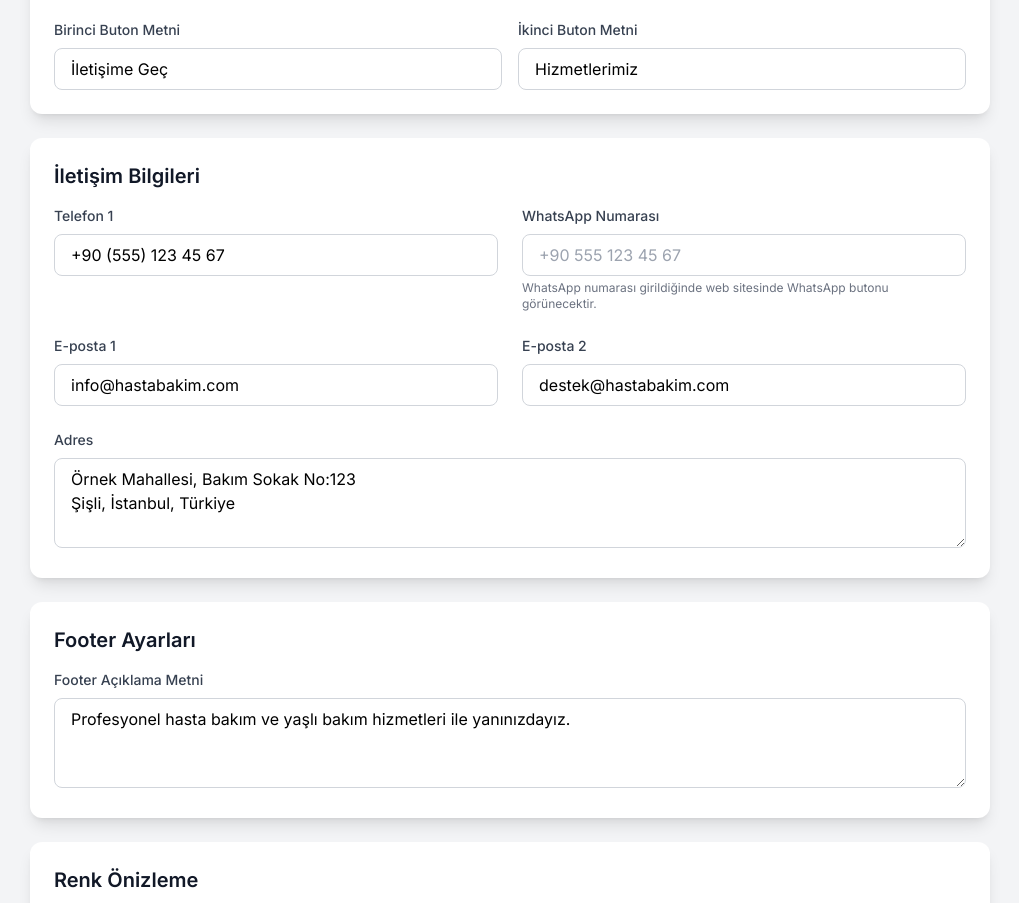
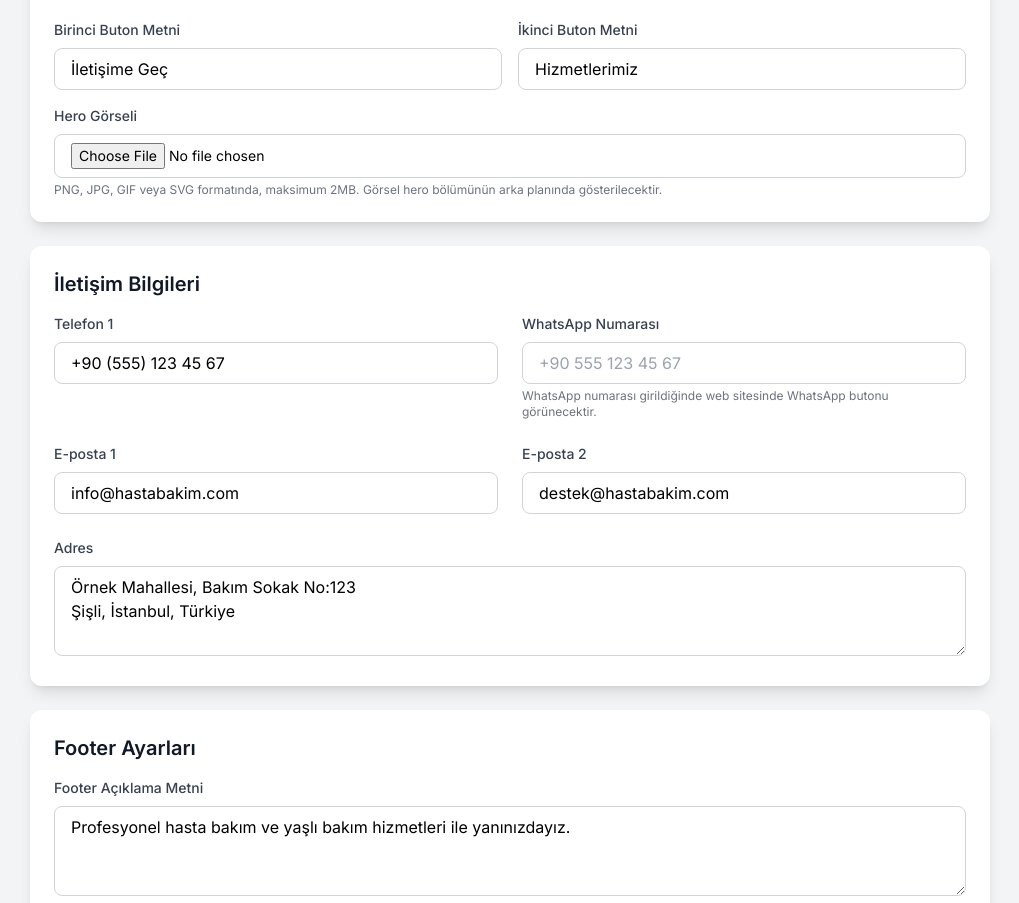
Before and after one commit to ulaskutay/hastabakim, a Next.js app: page /admin/tasarim in a window 1280 px wide. Shown: the part 924-1827 px from the top of the page, without its empty margins (258-1277 px from the left). Built offline with nearby package versions, Linux system fonts and the light colour scheme; no server answers; the database is empty.

Commit message:
Hero görsel ile zenginleştirildi

```diff
--- a/app/(admin)/admin/tasarim/page.tsx
+++ b/app/(admin)/admin/tasarim/page.tsx
@@ -11,6 +11,7 @@ interface TasarimAyarlari {
   heroAltBaslik: string
   heroButon1: string
   heroButon2: string
+  heroGorsel: string
   telefon: string
   whatsapp: string
   email: string
@@ -30,6 +31,7 @@ export default function TasarimPage() {
     heroAltBaslik: 'Sevdikleriniz için en iyi bakım hizmetini sunuyoruz. Deneyimli ve güvenilir ekibimizle yanınızdayız.',
     heroButon1: 'İletişime Geç',
     heroButon2: 'Hizmetlerimiz',
+    heroGorsel: '',
     telefon: '+90 (555) 123 45 67',
     whatsapp: '',
     email: 'info@hastabakim.com',
@@ -112,6 +114,7 @@ export default function TasarimPage() {
         heroAltBaslik: 'Sevdikleriniz için en iyi bakım hizmetini sunuyoruz. Deneyimli ve güvenilir ekibimizle yanınızdayız.',
         heroButon1: 'İletişime Geç',
         heroButon2: 'Hizmetlerimiz',
+        heroGorsel: '',
         telefon: '+90 (555) 123 45 67',
         whatsapp: '',
         email: 'info@hastabakim.com',
@@ -127,7 +130,7 @@ export default function TasarimPage() {
     }
   }
 
-  const handleImageUpload = (key: 'logo' | 'favicon', file: File | null) => {
+  const handleImageUpload = (key: 'logo' | 'favicon' | 'heroGorsel', file: File | null) => {
     if (!file) return
 
     // Dosya boyutu kontrolü (max 2MB)
@@ -151,7 +154,7 @@ export default function TasarimPage() {
     reader.readAsDataURL(file)
   }
 
-  const handleRemoveImage = (key: 'logo' | 'favicon') => {
+  const handleRemoveImage = (key: 'logo' | 'favicon' | 'heroGorsel') => {
     setAyarlar((prev) => ({ ...prev, [key]: '' }))
   }
 
@@ -438,6 +441,48 @@ export default function TasarimPage() {
                 />
               </div>
             </div>
+            {/* Hero Görsel Yükleme */}
+            <div>
+              <label className="block text-sm font-medium text-gray-700 mb-2">
+                Hero Görseli
+              </label>
+              <div className="flex items-center space-x-4">
+                <div className="flex-1">
+                  <input
+                    type="file"
+                    accept="image/png,image/jpeg,image/jpg,image/gif,image/svg+xml"
+                    onChange={(e) => handleImageUpload('heroGorsel', e.target.files?.[0] || null)}
+                    className="w-full px-4 py-2 border border-gray-300 rounded-lg focus:ring-2 focus:border-transparent text-sm"
+                    style={{ '--tw-ring-color': previewColor } as React.CSSProperties & { '--tw-ring-color': string }}
+                    onFocus={(e) => {
+                      e.currentTarget.style.borderColor = previewColor
+                      e.currentTarget.style.boxShadow = `0 0 0 2px ${previewColor}40`
+                    }}
+                    onBlur={(e) => {
+                      e.currentTarget.style.borderColor = ''
+                      e.currentTarget.style.boxShadow = ''
+                    }}
+                  />
+                  <p className="text-xs text-gray-500 mt-1">
+                    PNG, JPG, GIF veya SVG formatında, maksimum 2MB. Görsel hero bölümünün arka planında gösterilecektir.
+                  </p>
+                </div>
+                {ayarlar.heroGorsel && (
+                  <div className="flex items-center space-x-2">
+                    <div className="w-32 h-20 border border-gray-300 rounded-lg overflow-hidden bg-gray-50 flex items-center justify-center">
+                      <img src={ayarlar.heroGorsel} alt="Hero görsel önizleme" className="max-w-full max-h-full object-cover" />
+                    </div>
+                    <button
+                      type="button"
+                      onClick={() => handleRemoveImage('heroGorsel')}
+                      className="px-3 py-1 bg-red-500 text-white rounded-lg hover:bg-red-600 transition text-sm"
+                    >
+                      Kaldır
+                    </button>
+                  </div>
+                )}
+              </div>
+            </div>
           </div>
         </div>
 
--- a/components/Hero.tsx
+++ b/components/Hero.tsx
@@ -9,6 +9,7 @@ export default function Hero() {
     heroAltBaslik: 'Sevdikleriniz için en iyi bakım hizmetini sunuyoruz. Deneyimli ve güvenilir ekibimizle yanınızdayız.',
     heroButon1: 'İletişime Geç',
     heroButon2: 'Hizmetlerimiz',
+    heroGorsel: '',
     primaryColor: '#0ea5e9',
   })
 
@@ -68,12 +69,23 @@ export default function Hero() {
 
   return (
     <section
-      className="text-white"
+      className="text-white relative overflow-hidden"
       style={{
-        background: `linear-gradient(to right, ${ayarlar.primaryColor}, ${getGradientColor(ayarlar.primaryColor)})`,
+        background: ayarlar.heroGorsel
+          ? `url(${ayarlar.heroGorsel}) center/cover no-repeat`
+          : `linear-gradient(to right, ${ayarlar.primaryColor}, ${getGradientColor(ayarlar.primaryColor)})`,
       }}
     >
-      <div className="max-w-7xl mx-auto px-4 sm:px-6 lg:px-8 py-24">
+      {/* Overlay - Görsel varsa metin okunabilirliği için */}
+      {ayarlar.heroGorsel && (
+        <div
+          className="absolute inset-0"
+          style={{
+            background: `linear-gradient(to right, ${ayarlar.primaryColor}CC, ${getGradientColor(ayarlar.primaryColor)}CC)`,
+          }}
+        />
+      )}
+      <div className="relative max-w-7xl mx-auto px-4 sm:px-6 lg:px-8 py-24">
         <div className="text-center">
           <div className="flex justify-center mb-6">
             <FiHeart className="text-6xl" style={{ color: 'rgba(255, 255, 255, 0.8)' }} />
```
